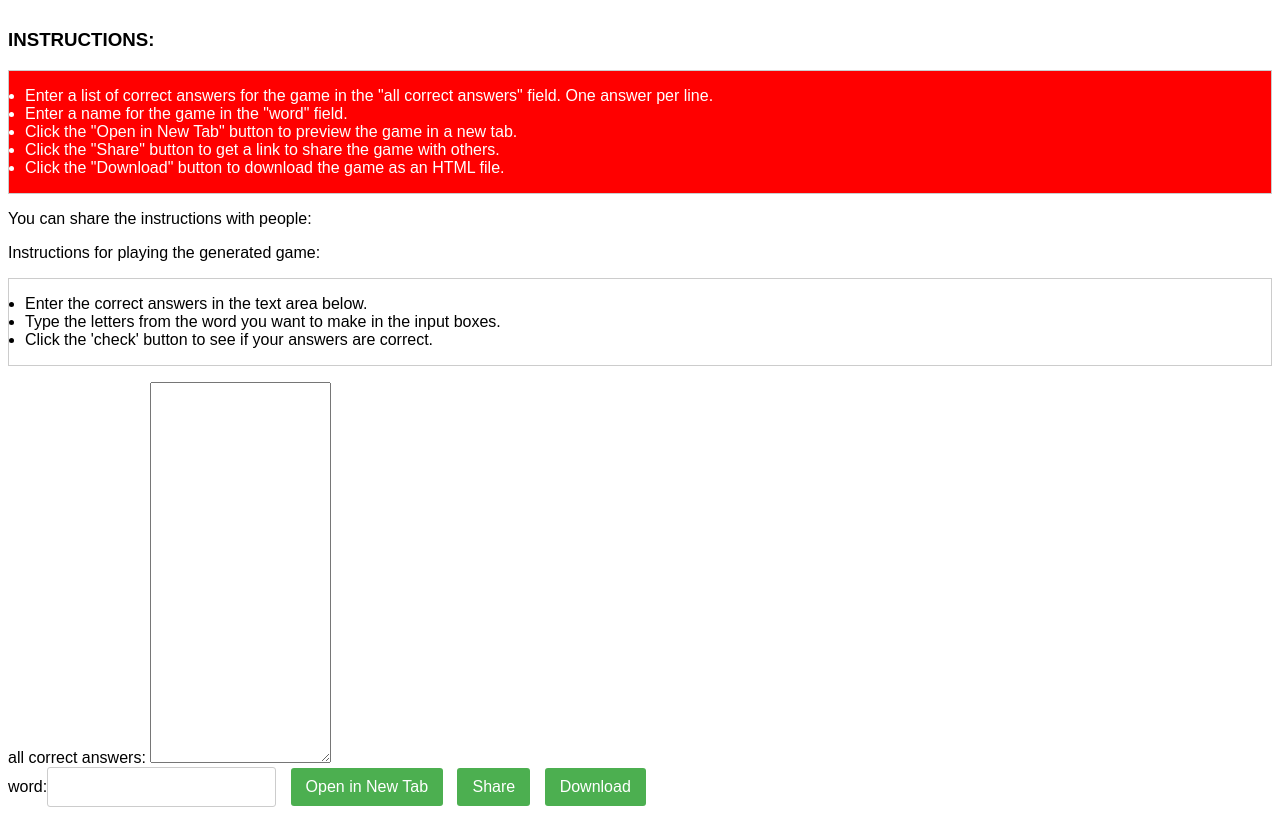
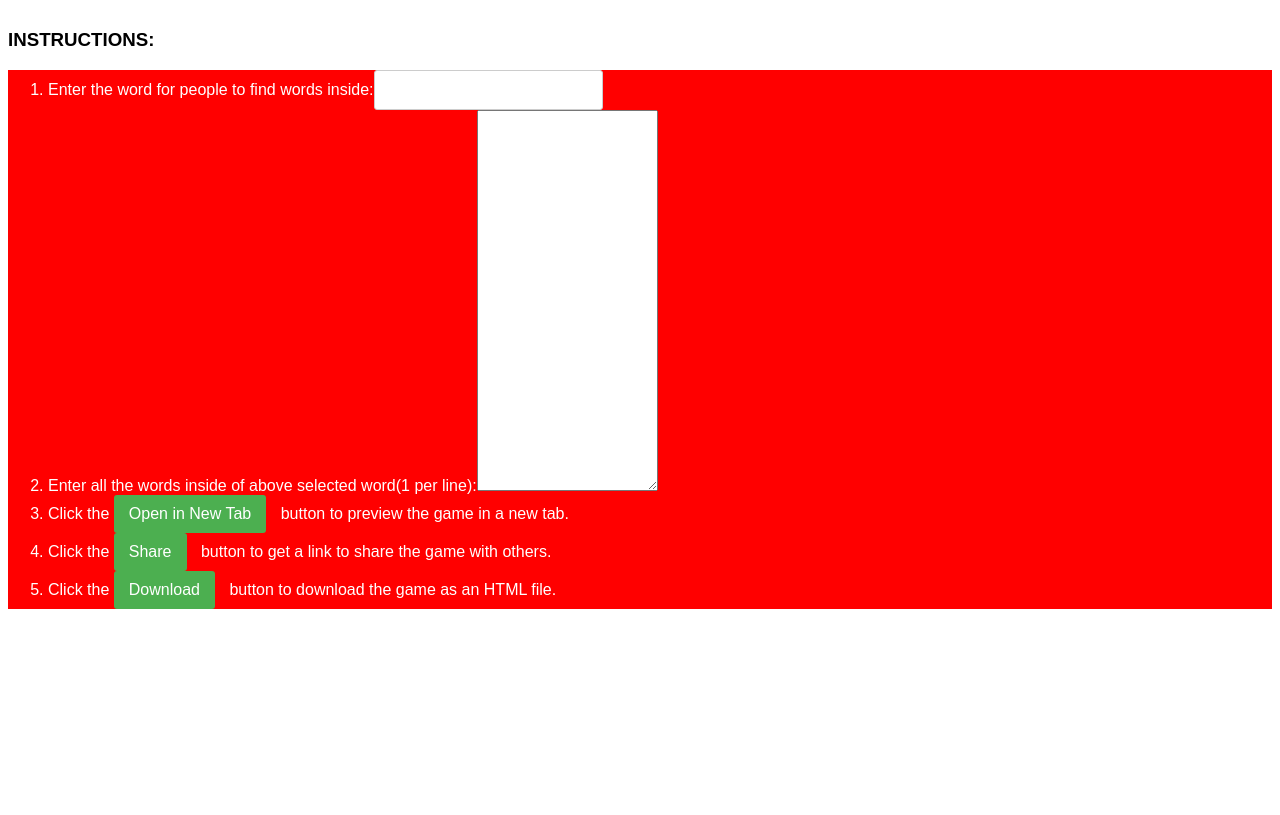
Before and after one commit to matthew-james-brewer/find-word-creator, a plain HTML site: page index.html in a window 1280 px wide. Shown: the part 80-895 px from the top of the page. After the commit the page ends 800 px from the top, so only its background shows below. Drawn offline with Linux system fonts and the light colour scheme.

Commit message:
Put utils with instructions

```diff
--- a/index.html
+++ b/index.html
@@ -5,30 +5,17 @@
       <link rel='stylesheet' href='./style.css'>
    </head>
    <body>
-      <h1>Create a Find Words Game</h1>
-      <h3>INSTRUCTIONS:</h3>
-      <ul class='important'>
-         <li>Enter a list of correct answers for the game in the "all correct answers" field. One answer per line.</li>
-         <li>Enter a name for the game in the "word" field.</li>
-         <li>Click the "Open in New Tab" button to preview the game in a new tab.</li>
-         <li>Click the "Share" button to get a link to share the game with others.</li>
-         <li>Click the "Download" button to download the game as an HTML file.</li>
-      </ul>
-      <p>You can share the instructions with people:</p>
-      <p>Instructions for playing the generated game:</p>
-      <ul>
-         <li>Enter the correct answers in the text area below.</li>
-         <li>Type the letters from the word you want to make in the input boxes.</li>
-         <li>Click the 'check' button to see if your answers are correct.</li>
-      </ul>
-      <label for="correct">all correct answers:</label>
-      <textarea id="correct" rows="25"></textarea>
-      <br>
-      <label for="name">word:<input type="text" id="name"></label>
-      <!-- Buttons to open game in new tab, share data URI, and download game -->
-      <button onclick="openGame();">Open in New Tab</button>
-      <button onclick="shareGame();">Share</button>
-      <button onclick="downloadGame()">Download</button>
+      <main>
+      	 <h1>Create a Find Words Game</h1>
+         <h3>INSTRUCTIONS:</h3>
+         <ol class='important'>
+            <li>Enter the word for people to find words inside:<input type="text" id="name"></li>
+            <li>Enter all the words inside of above selected word(1 per line):<textarea id="correct" rows="25"></textarea></li>
+            <li>Click the <button onclick="openGame();">Open in New Tab</button> button to preview the game in a new tab.</li>
+            <li>Click the <button onclick="shareGame();">Share</button> button to get a link to share the game with others.</li>
+            <li>Click the <button onclick="downloadGame()">Download</button> button to download the game as an HTML file.</li>
+         </ol>
+      </main>
       <script src='./script.js'></script>
    </body>
 </html>
```
